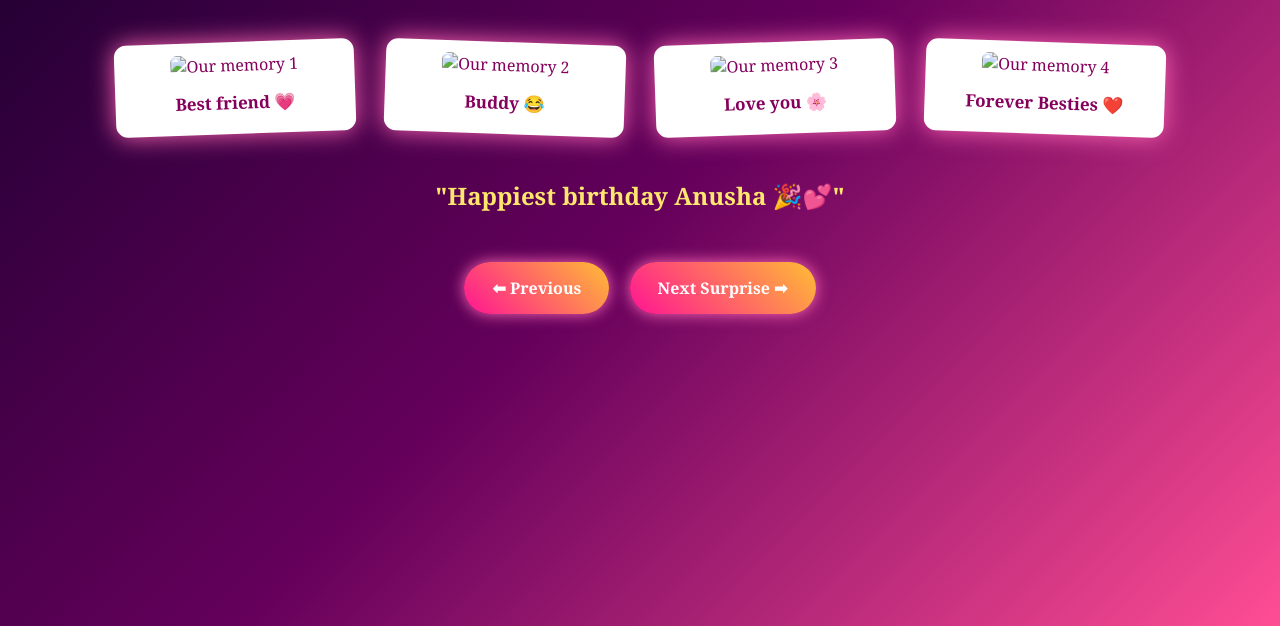
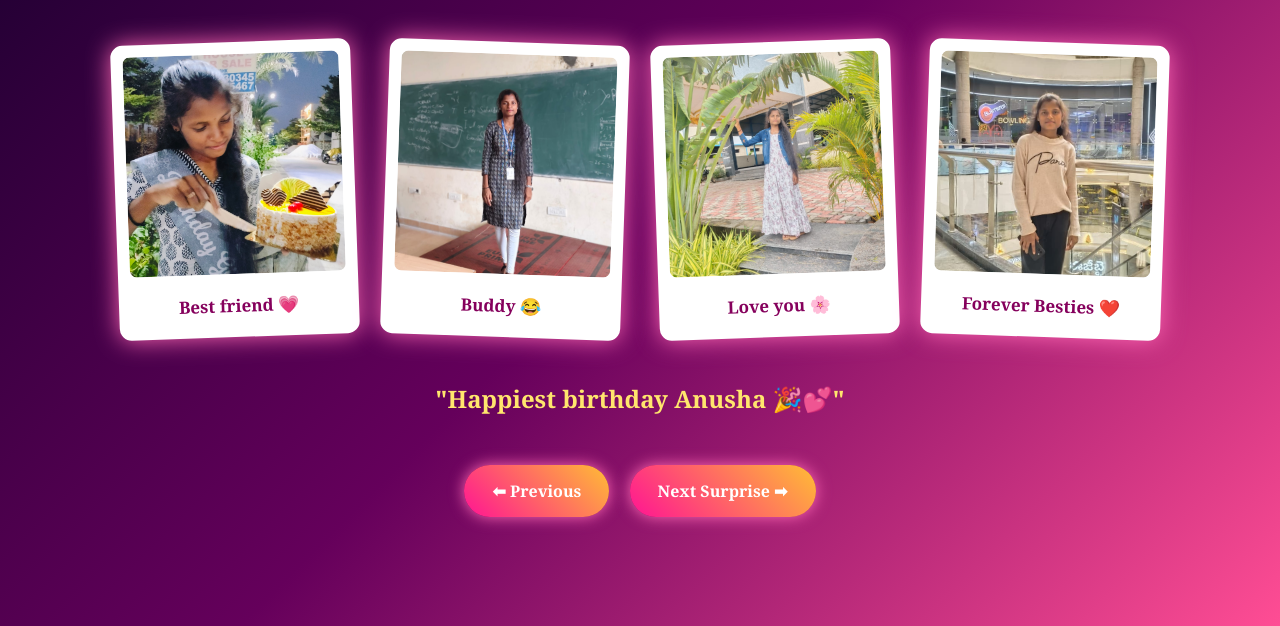
Before and after one commit to spoorthi806/Anusha, a plain HTML site: page memories.html in a window 1280 px wide. Shown: the part 174-800 px from the top of the page. Drawn offline with Linux system fonts and the light colour scheme.

Commit message:
Fix image paths in memories.html

```diff
--- a/memories.html
+++ b/memories.html
@@ -20,22 +20,22 @@
         <div class="gallery">
 
             <div class="photo">
-                <img src="photos/photo1.jpeg" alt="Our memory 1">
+                <img src="photo1.jpeg" alt="Our memory 1">
                 <p>Best friend 💗</p>
             </div>
 
             <div class="photo">
-                <img src="photos/photo2.jpeg" alt="Our memory 2">
+                <img src="photo2.jpeg" alt="Our memory 2">
                 <p>Buddy 😂</p>
             </div>
 
             <div class="photo">
-                <img src="photos/photo3.jpeg    " alt="Our memory 3">
+                <img src="photo3.jpeg    " alt="Our memory 3">
                 <p>Love you 🌸</p>
             </div>
 
             <div class="photo">
-                <img src="photos/photo4.jpeg" alt="Our memory 4">
+                <img src="photo4.jpeg" alt="Our memory 4">
                 <p>Forever Besties ❤️</p>
             </div>
 
```
